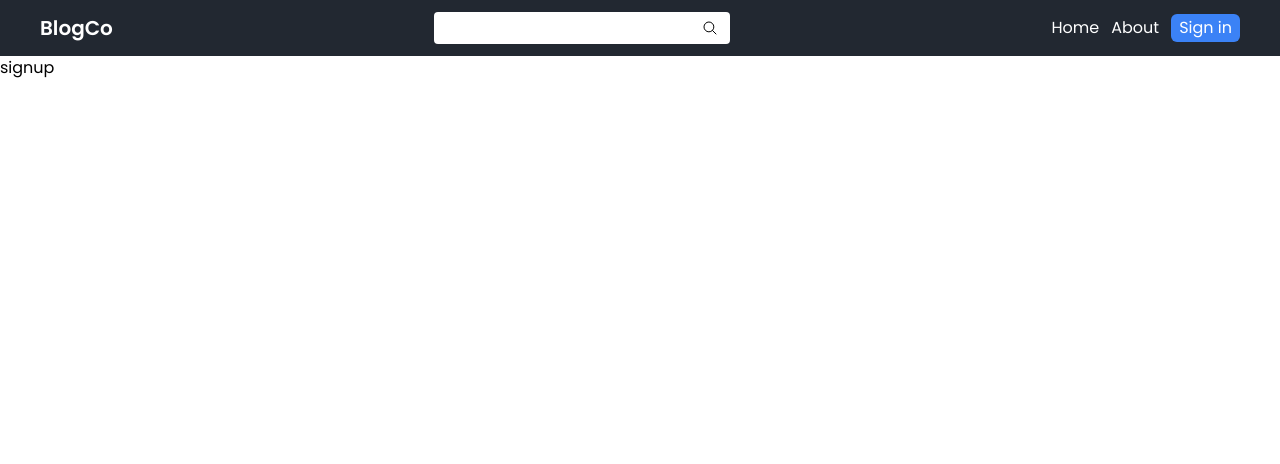
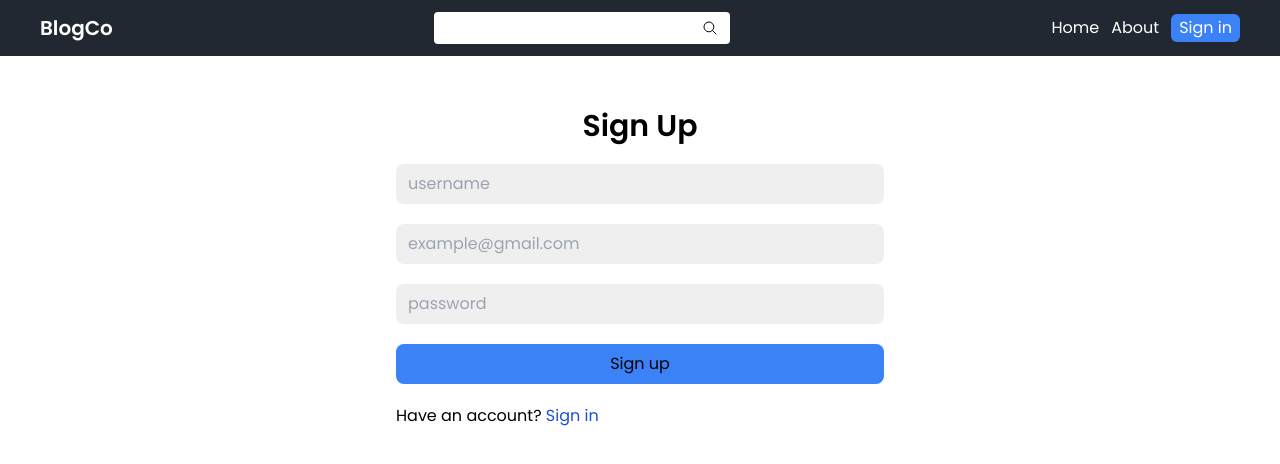
Before and after one commit to yrd369/mern-blog, a React (Vite) app in the folder client/: page /sign-up in a window 1280 px wide. Shown: the top 464 px of the page. Built offline with nearby package versions, Linux system fonts and the light colour scheme.

Commit message:
feat: created signup page

```diff
--- a/client/src/pages/SignUp.jsx
+++ b/client/src/pages/SignUp.jsx
@@ -1,4 +1,53 @@
+import { Link } from "react-router-dom";
+
 const SignUp = () => {
-  return <>signup</>;
+  const handleChange = (e) => {};
+
+  return (
+    <>
+      <div className="font-poppins p-3 max-w-lg mx-auto mt-5 rounded-md">
+        <h1 className="text-3xl my-5 font-semibold text-center">Sign Up</h1>
+        <form className="flex flex-col gap-5">
+          <input
+            className="bg-[#eeee] rounded-lg px-3 py-2 outline-none"
+            placeholder="username"
+            id="username"
+            type="text"
+            name="username"
+            onChange={handleChange}
+          />
+
+          <input
+            className="bg-[#eeee] rounded-lg px-3 py-2 outline-none"
+            placeholder="example@gmail.com"
+            id="email"
+            type="email"
+            onChange={handleChange}
+          />
+          <input
+            className="bg-[#eeee] rounded-lg px-3 py-2 outline-none"
+            placeholder="password"
+            id="password"
+            type="password"
+            onChange={handleChange}
+          />
+          <button className="bg-blue-500 px-3 py-2 rounded-lg hover:opacity-95 disabled:opacity-80">
+            Sign up
+          </button>
+        </form>
+        <div className="mt-5">
+          <p>
+            Have an account?{" "}
+            <span className="text-blue-700">
+              <Link to={"/sign-in"}>Sign in</Link>
+            </span>
+          </p>
+        </div>
+        {/* {error && (
+          <p className="bg-red-500 text-white p-3 rounded-md">{error}</p>
+        )} */}
+      </div>
+    </>
+  );
 };
 export default SignUp;
```
